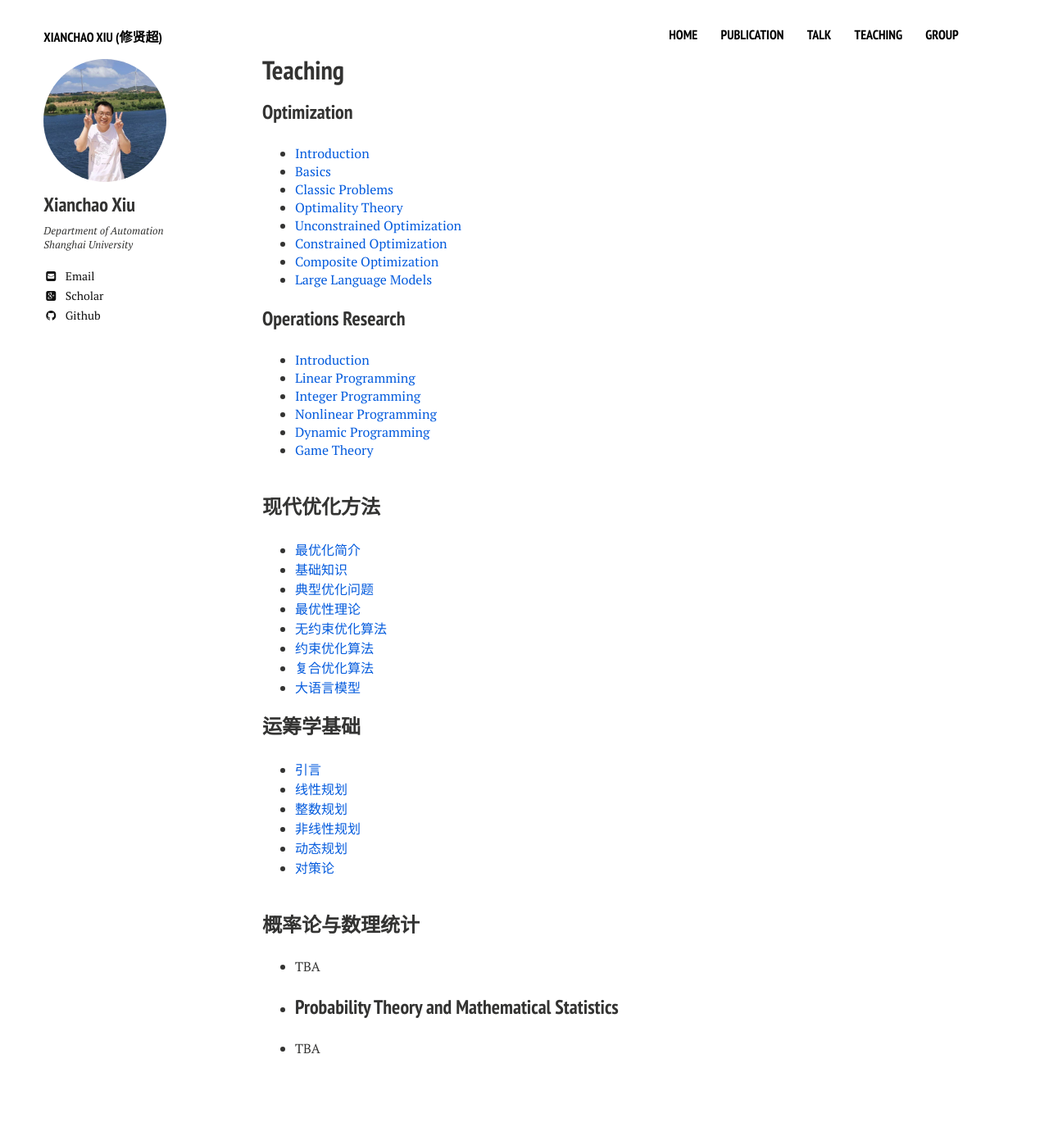
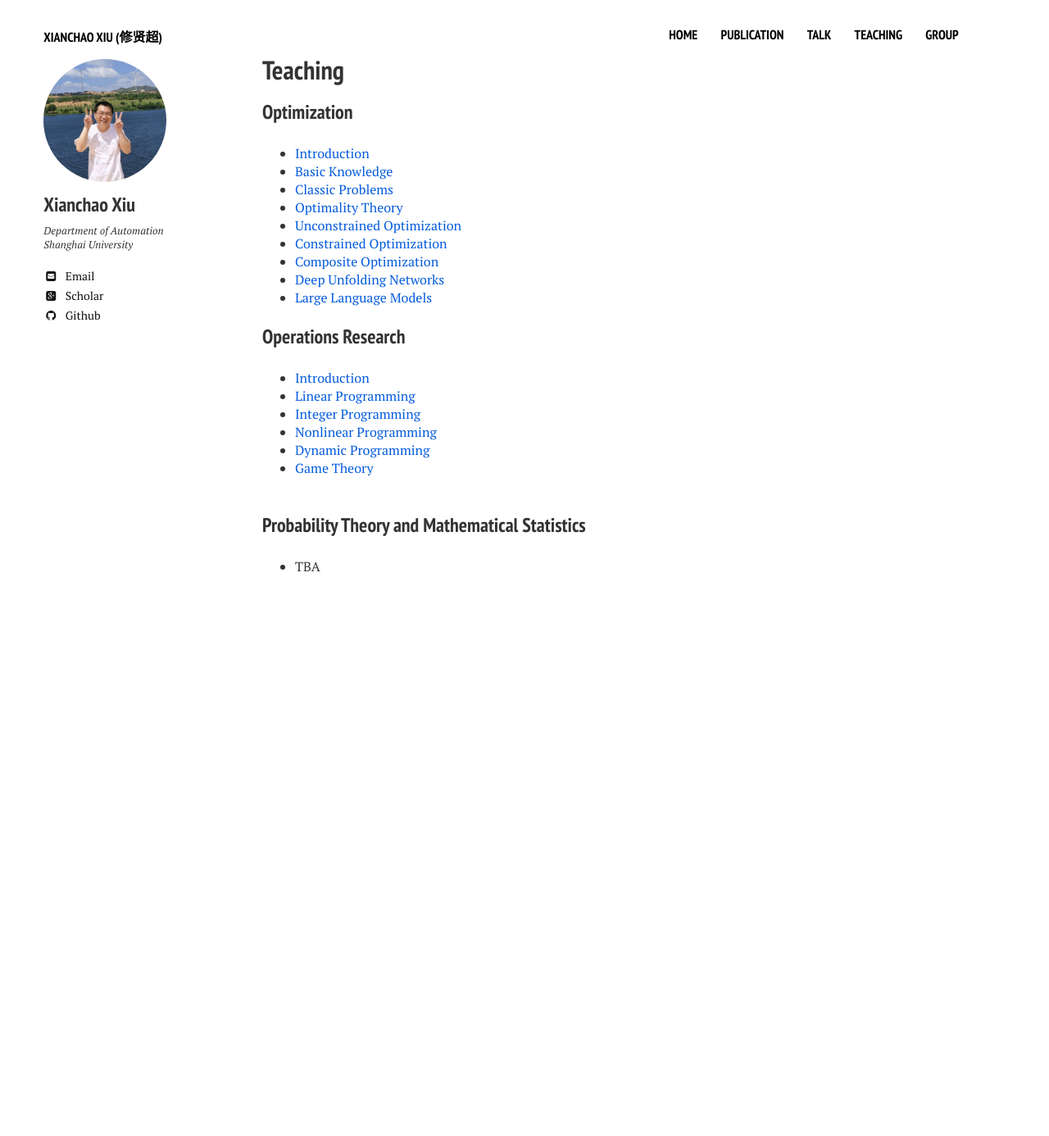
Before and after one commit to xianchaoxiu/xianchaoxiu.github.io, a Jekyll site: the page built from teaching/index.md, in a window 1280 px wide. Shown: the whole page at 82% size. Built offline with Jekyll 4.4.1, drawn with Linux system fonts in a browser that asks for light colours; nearby versions of some CDN libraries; after the commit the page ends 900 px from its top, so only the background shows below that.

Commit message:
Update index.md

```diff
--- a/teaching/index.md
+++ b/teaching/index.md
@@ -10,12 +10,13 @@ share: false
 ### Optimization
 
 - <a href="../teaching/现代优化方法/最优化简介.pdf" class="textlink" target="_blank"> Introduction </a> <br>
-- <a href="../teaching/现代优化方法/基础知识.pdf" class="textlink" target="_blank"> Basics </a> <br>
+- <a href="../teaching/现代优化方法/基础知识.pdf" class="textlink" target="_blank"> Basic Knowledge </a> <br>
 - <a href="../teaching/现代优化方法/典型优化问题.pdf" class="textlink" target="_blank"> Classic Problems </a> <br>
 - <a href="../teaching/现代优化方法/最优性理论.pdf" class="textlink" target="_blank"> Optimality Theory </a> <br>
 - <a href="../teaching/现代优化方法/无约束优化算法.pdf" class="textlink" target="_blank"> Unconstrained Optimization </a> <br>
 - <a href="../teaching/现代优化方法/约束优化算法.pdf" class="textlink" target="_blank"> Constrained Optimization </a> <br>
 - <a href="../teaching/现代优化方法/复合优化算法.pdf" class="textlink" target="_blank"> Composite Optimization </a> <br>
+- <a href="../teaching/现代优化方法/深度展开网络.pdf" class="textlink" target="_blank"> Deep Unfolding Networks </a> <br>
 - <a href="../teaching/现代优化方法/大语言模型.pdf" class="textlink" target="_blank"> Large Language Models </a> <br>
 
 
@@ -29,31 +30,5 @@ share: false
 - <a href="../teaching/运筹学/对策论.pdf" class="textlink" target="_blank"> Game Theory </a><br><br>
 
 
-### 现代优化方法
-
-- <a href="../teaching/现代优化方法/最优化简介.pdf" class="textlink" target="_blank"> 最优化简介 </a> <br>
-- <a href="../teaching/现代优化方法/基础知识.pdf" class="textlink" target="_blank"> 基础知识</a> <br>
-- <a href="../teaching/现代优化方法/典型优化问题.pdf" class="textlink" target="_blank"> 典型优化问题 </a> <br>
-- <a href="../teaching/现代优化方法/最优性理论.pdf" class="textlink" target="_blank"> 最优性理论 </a> <br>
-- <a href="../teaching/现代优化方法/无约束优化算法.pdf" class="textlink" target="_blank"> 无约束优化算法 </a> <br>
-- <a href="../teaching/现代优化方法/约束优化算法.pdf" class="textlink" target="_blank"> 约束优化算法 </a> <br>
-- <a href="../teaching/现代优化方法/复合优化算法.pdf" class="textlink" target="_blank"> 复合优化算法 </a> <br>
-- <a href="../teaching/现代优化方法/大语言模型.pdf" class="textlink" target="_blank"> 大语言模型 </a> <br>
-
-
-### 运筹学基础
-
-- <a href="../teaching/运筹学/引言.pdf" class="textlink" target="_blank"> 引言 </a> <br>
-- <a href="../teaching/运筹学/线性规划.pdf" class="textlink" target="_blank"> 线性规划 </a> <br>
-- <a href="../teaching/运筹学/整数规划.pdf" class="textlink" target="_blank"> 整数规划 </a> <br>
-- <a href="../teaching/运筹学/非线性规划.pdf" class="textlink" target="_blank"> 非线性规划 </a> <br>
-- <a href="../teaching/运筹学/动态规划.pdf" class="textlink" target="_blank"> 动态规划 </a><br>
-- <a href="../teaching/运筹学/对策论.pdf" class="textlink" target="_blank"> 对策论 </a><br><br>
-
-
-### 概率论与数理统计
-- TBA
-
--
 ### Probability Theory and Mathematical Statistics
 - TBA
```
